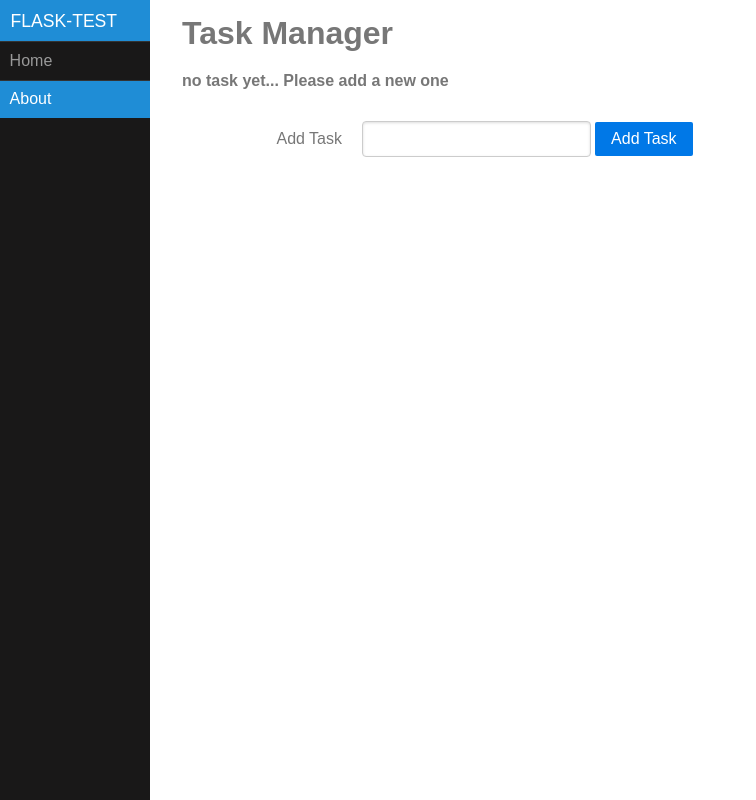
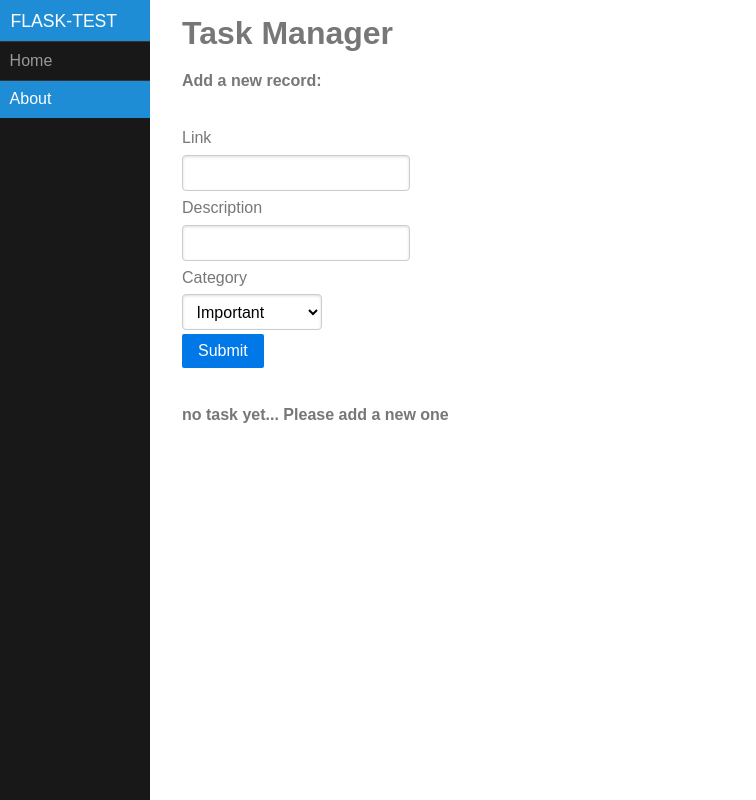
Before and after one commit to sdsanchezm/flask-base-code, a Flask app: page / in a window 1280 px wide. Shown: the whole page, without its empty margins (0-756 px from the left). Run offline with Flask 2, Linux system fonts and the light colour scheme; data that the repository does not hold is empty.

Commit message:
one step closer to the link mgmt system, using MVC flask!, discovered that SQLAlchemy does not use alter, so I had to drop_all() the previous db and create_all() again

```diff
--- a/app.py
+++ b/app.py
@@ -15,6 +15,7 @@ $ python
 class Todo(db.Model):
 	id = db.Column(db.Integer, primary_key=True)
 	content = db.Column(db.String(200), nullable=False)
+	content2 = db.Column(db.String(200), nullable=False)
 	completed = db.Column(db.Integer, default=0)
 	date_created = db.Column(db.DateTime, default=datetime.utcnow)
 
@@ -30,7 +31,8 @@ def hello_world():
 def index():
 	if request.method == 'POST':
 		task_content = request.form['content']
-		new_task = Todo(content=task_content)
+		task_description = request.form['content2']
+		new_task = Todo(content=task_content, content2=task_description)
 
 		try:
 			db.session.add(new_task)
--- a/templates/index.html
+++ b/templates/index.html
@@ -26,23 +26,47 @@
                 </ul>
             </div>
         </div>
+
     <div id="main">
         <div class="content pure-u-1 pure-u-md-3-4">
             <h1>Task Manager</h1>
+            <h4>Add a new record:</h4>
+            <form action="/" method="POST" class="pure-form pure-form-stacked">
+                <fieldset>
+                    <div class="pure-control-group">
+                        <label for="aligned-name">Link</label>
+                        <input type="text" name="content" id="content" />
+                        <label for="aligned-name">Description</label>
+                        <input type="text" name="content2" id="content2" />
+                        <label for="aligned-name">Category</label>
+                        <select id="stacked-state">
+                            <option>Important</option>
+                            <option>Normal</option>
+                            <option>To check later</option>
+                        </select>
+                        <button type="submit" class="pure-button pure-button-primary">Submit</button>
+                    </div>
+                </fieldset>
+            </form>
+
             {% if tasks|length < 1 %}
                 <h4>no task yet... Please add a new one</h4>
             {% else %}
+
+
             <table class="pure-table">
                 <thead>
                 <tr>
-                    <th>Task</th>
-                    <th>Added</th>
-                    <th>Actions</th>
+                    <th>Link</th>
+                    <th>Description</th>
+                    <th>Date</th>
+                    <th>Action</th>
                 </tr>
             </thead>
                 {% for task in tasks %}
                 <tr>
-                    <td>{{ task.content }}</td>
+                    <td><a href="{{ task.content }}" >{{ task.content }}</a></td>
+                    <td>{{ task.content2 }}</td>
                     <td>{{ task.date_created.date() }}</td>
                     <td>
                         <a href="/delete/{{task.id}}">Delete</a>
@@ -53,16 +77,9 @@
                 {% endfor %}
             </table>
             {% endif %}
-            <form action="/" method="POST" class="pure-form pure-form-aligned">
-                <fieldset>
-                    <div class="pure-control-group">
-                        <label for="aligned-name">Add Task</label>
-                        <input type="text" name="content" id="content" />
-                        <button type="submit" class="pure-button pure-button-primary">Add Task</button>
-                    </div>
-                </fieldset>
-            </form>
+
         </div>
     </div>
+
 </div>
 {% endblock %}
```
